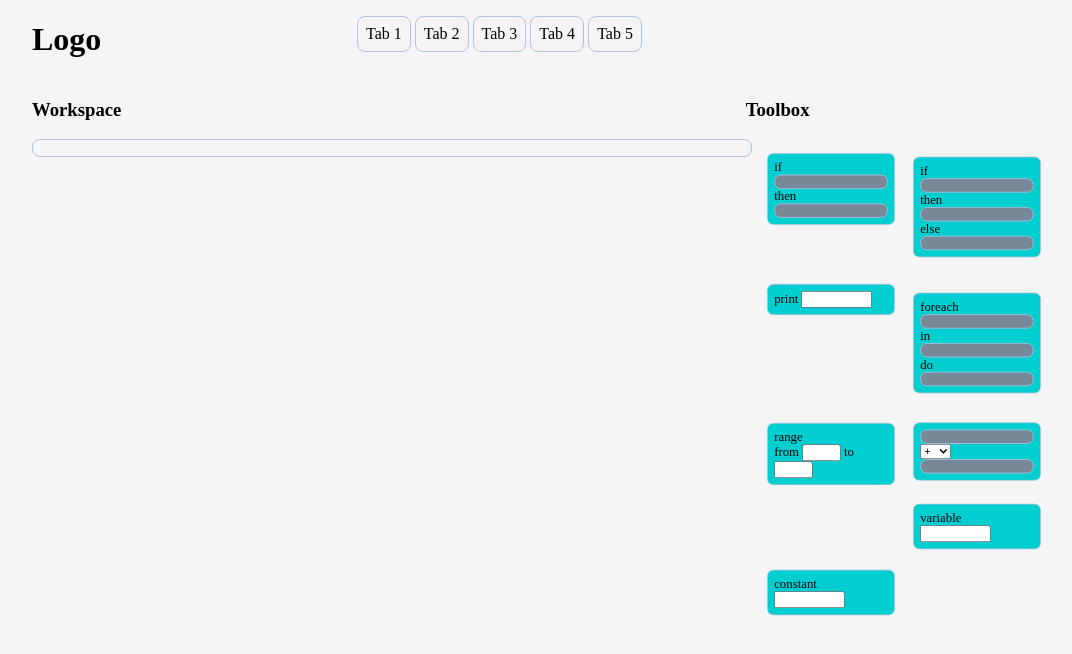
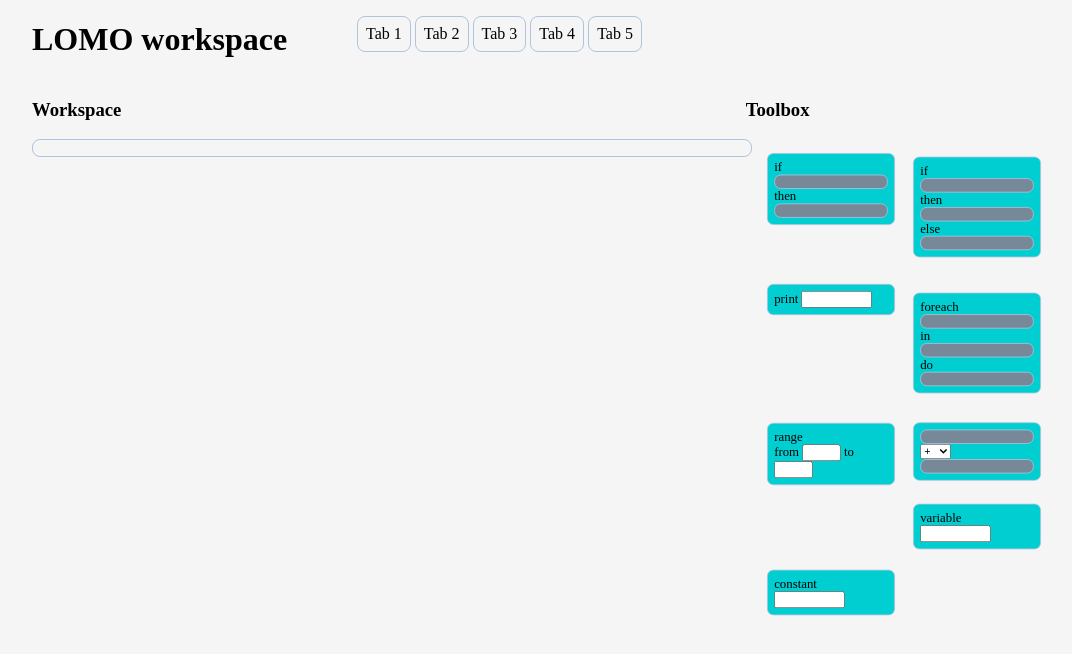
Before and after one commit to kenpusney/steam, a plain HTML site: page index.html in a window 1280 px wide. Shown: the whole page, without its empty margins (64-1136 px from the left). Drawn offline with Linux system fonts and the light colour scheme.

Commit message:
change title

```diff
--- a/index.html
+++ b/index.html
@@ -2,7 +2,7 @@
 <html lang="en">
 <head>
     <meta charset="UTF-8">
-    <title>Steam Example</title>
+    <title>Lomo Workspace</title>
     <link rel="stylesheet/less" type="text/css" href="lomo.less" />
     <script type="text/javascript">
     var x = 100;
@@ -30,7 +30,7 @@
 </head>
 <body class="steam">
     <header class="row">
-        <h1 class="span3">Logo</h1>
+        <h1 class="span3">LOMO workspace</h1>
         <nav class="span9 pull-right">
             <ul class="compact">
                 <li class="card">Tab 1</li>
```
